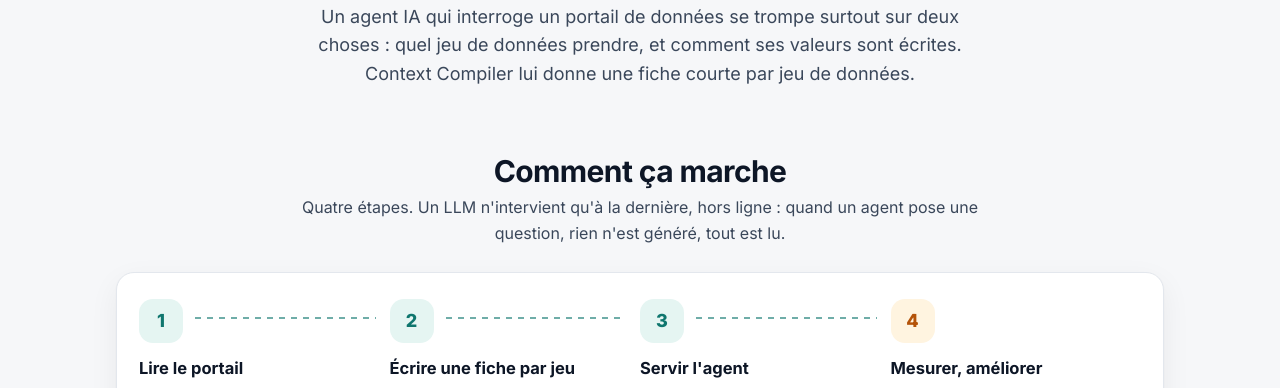
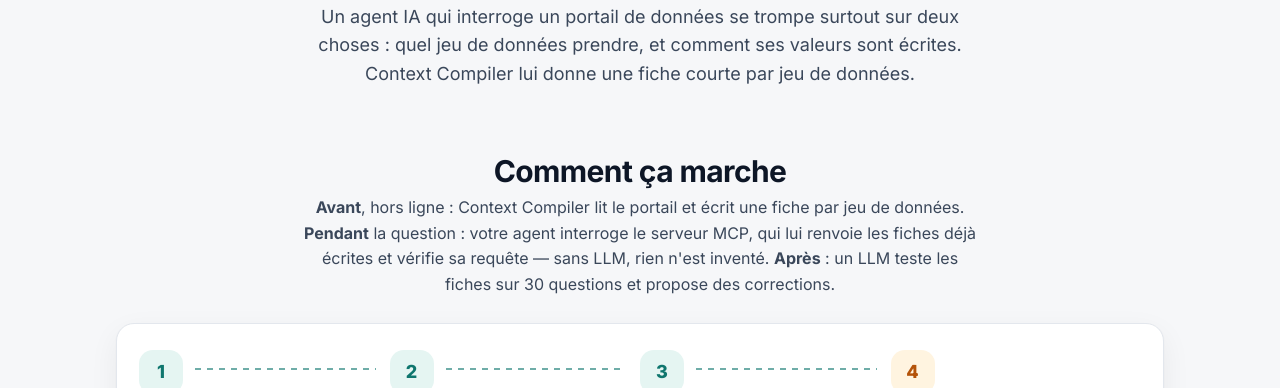
Before and after one commit to SergeMiro/context-compiler-huwise, a Django app: template ctx/templates/ctx/site.html in a window 1280 px wide. Shown: the part 264-652 px from the top of the page. Run offline with Django 5.2, Linux system fonts and the light colour scheme; the template is opened without the code that fills it, so the values that code supplies are empty; parts of the project's set-up code (start-up, migrations or seed data) failed here and were passed over.

Commit message:
Showcase: say who does what before / during / after a question
Co-Authored-By: Claude Opus 5.5 <noreply@anthropic.com>

```diff
--- a/ctx/templates/ctx/site.html
+++ b/ctx/templates/ctx/site.html
@@ -286,7 +286,10 @@ footer{padding:56px 0 40px;text-align:center;color:var(--muted);font-size:13.5px
 
 <section id="comment">
   <h2>Comment ça marche</h2>
-  <p class="sub"><span class="arch-simple">Quatre étapes.</span><span class="arch-detailed">Le chemin froid prépare les fiches, le chemin chaud les sert.</span> Un LLM n'intervient qu'à la dernière, hors ligne : quand un agent pose une question, rien n'est généré, tout est lu.</p>
+  <p class="sub"><b>Avant</b>, hors ligne : Context Compiler lit le portail et écrit une fiche par jeu de données.
+    <b>Pendant</b> la question : votre agent interroge le serveur MCP, qui lui renvoie les fiches déjà écrites et vérifie
+    sa requête — sans LLM, rien n'est inventé. <b>Après</b> : un LLM teste les fiches sur 30 questions et propose des
+    corrections.</p>
 <div class="arch-detailed">
     <div class="board" role="figure" aria-label="Architecture de Context Compiler">
       <div class="board-h">
```
